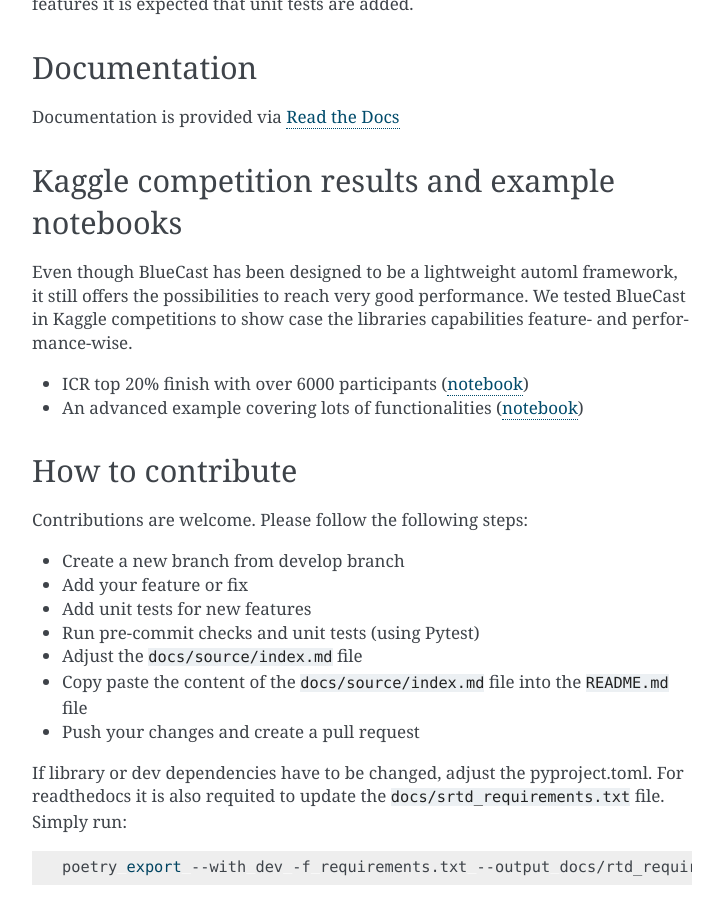
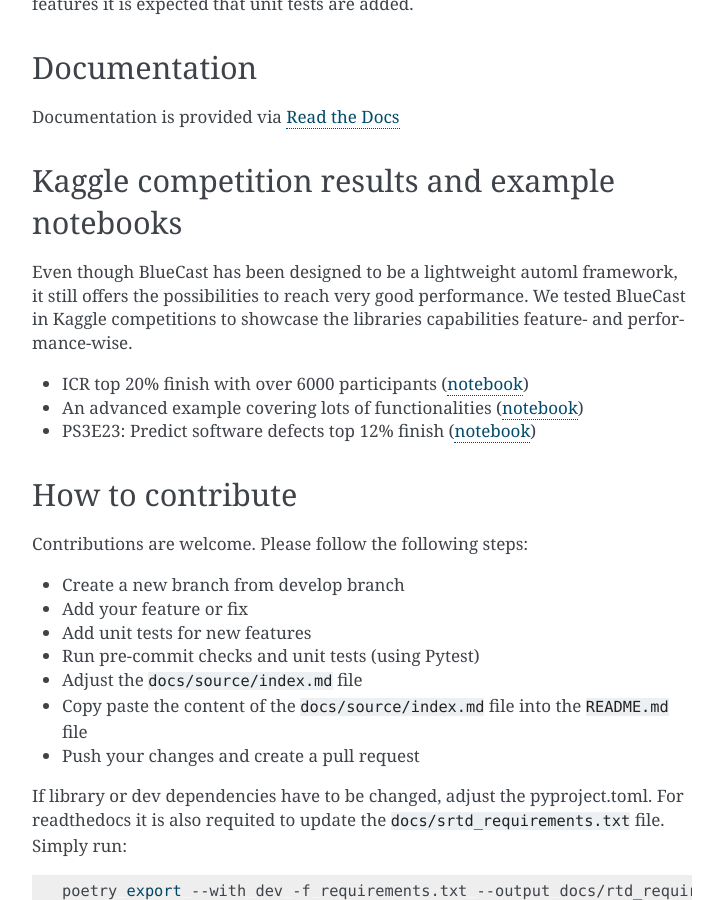
Before and after one commit to ThomasMeissnerDS/BlueCast, a Sphinx documentation site: the page built from docs/source/index.md, in a window 1280 px wide and 900 px high, scrolled down 14277 px. Shown: the whole window, without its empty margins (388-1111 px from the left). Built offline with Sphinx 7.4.7, drawn with Linux system fonts in a browser that asks for light colours.

Commit message:
Add Kaggle competition result

```diff
--- a/docs/source/index.md
+++ b/docs/source/index.md
@@ -717,11 +717,12 @@
 Even though BlueCast has been designed to be a lightweight
 automl framework, it still offers the possibilities to
 reach very good performance. We tested BlueCast in Kaggle
-competitions to show case the libraries capabilities
+competitions to showcase the libraries capabilities
 feature- and performance-wise.
 
 * ICR top 20% finish with over 6000 participants ([notebook](https://www.kaggle.com/code/thomasmeiner/icr-bluecast-automl-almost-bronze-ranks))
 * An advanced example covering lots of functionalities ([notebook](https://www.kaggle.com/code/thomasmeiner/ps3e23-automl-eda-outlier-detection/notebook))
+* PS3E23: Predict software defects top 12% finish ([notebook](https://www.kaggle.com/code/thomasmeiner/ps3e23-automl-eda-outlier-detection?scriptVersionId=145650820))
 
 ## How to contribute
 
```
Also changed, not shown: README.md (+2 -1 lines).
